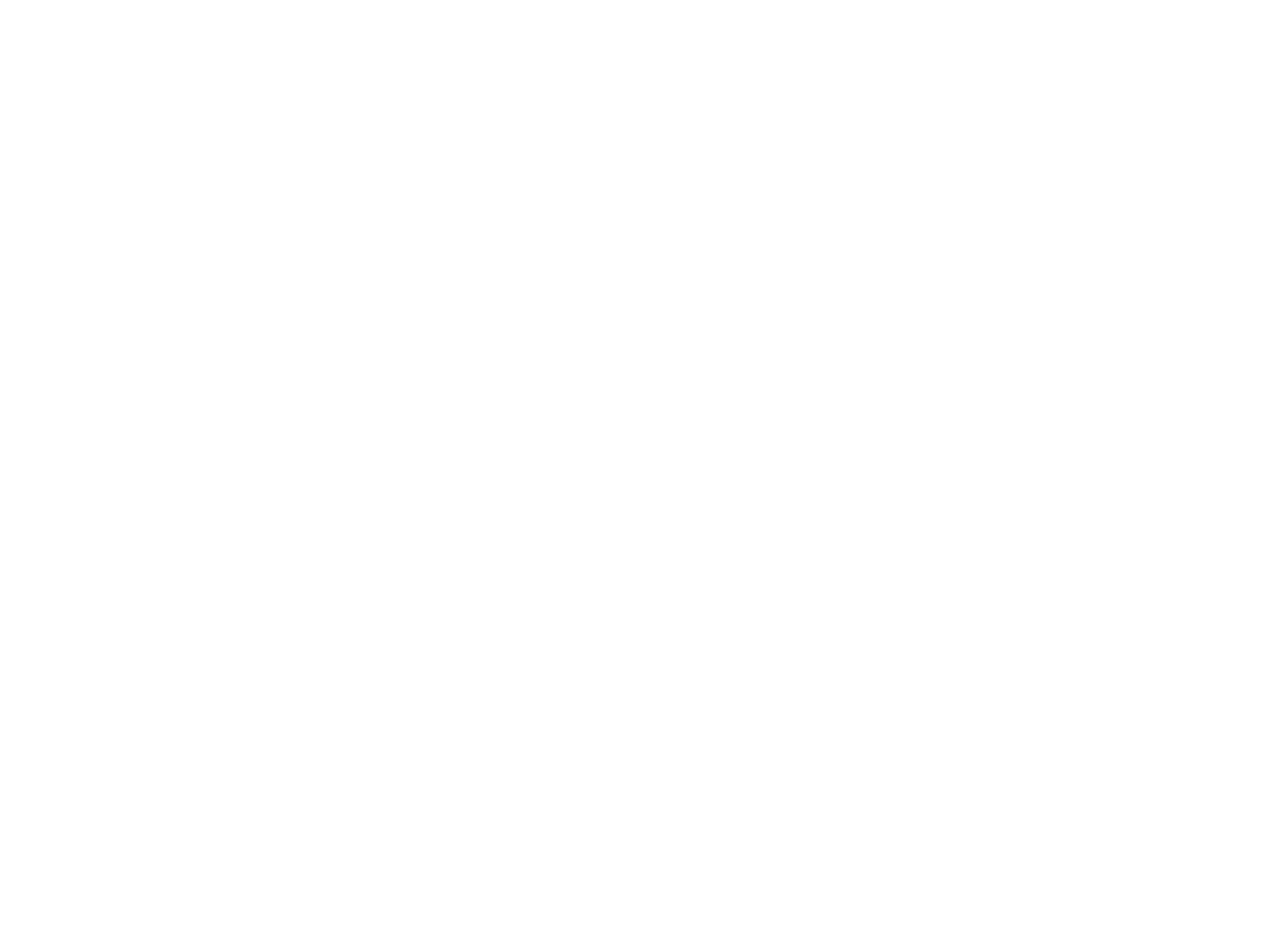
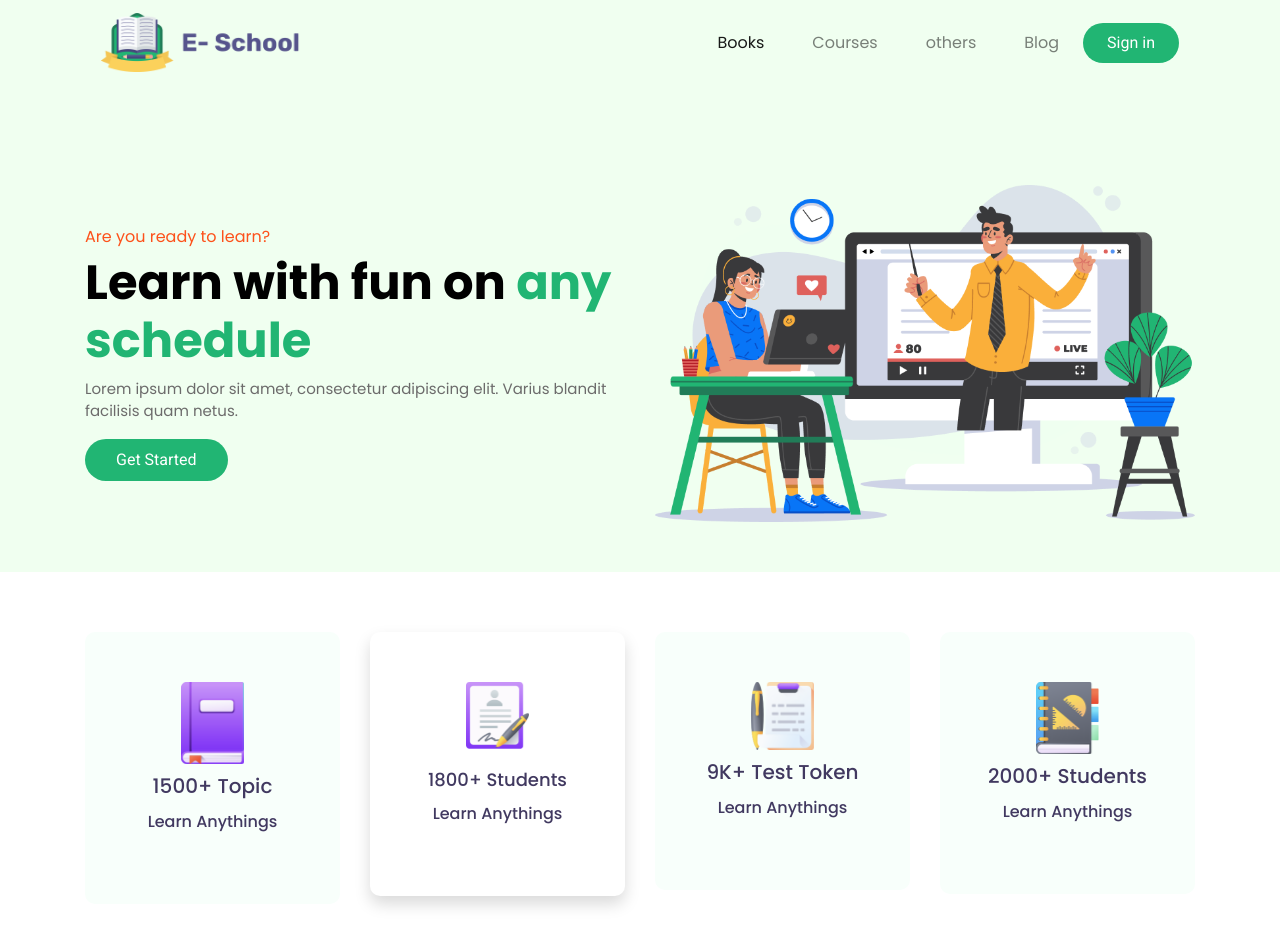
Before and after one commit to tanvin71/e-school, a plain HTML site: page index.html in a window 1280 px wide. Before the commit the page ends 800 px from the top, so only its background shows below. Drawn offline with nearby package versions, Linux system fonts and the light colour scheme.

Commit message:
middle of project

```diff
--- a/index.html
+++ b/index.html
@@ -3,12 +3,130 @@
 <head>
     <meta charset="UTF-8">
     <meta name="viewport" content="width=device-width, initial-scale=1.0">
+    <link href="https://fonts.googleapis.com/css2?family=Poppins:wght@400;500;700;800&family=Roboto&display=swap" rel="stylesheet">
+    <link rel="stylesheet" href="https://stackpath.bootstrapcdn.com/bootstrap/4.5.0/css/bootstrap.min.css" integrity="sha384-9aIt2nRpC12Uk9gS9baDl411NQApFmC26EwAOH8WgZl5MYYxFfc+NcPb1dKGj7Sk" crossorigin="anonymous">
     <link rel="stylesheet" href="style.css">
     <title>E-school</title>
 </head>
 <body>
+     <!-- header section start here -->
     <header>
+        <div class="container">
+            <nav class="navbar navbar-expand-lg navbar-light">
+                <a class="navbar-brand" href="#">
+                    <img src="images/ICON/Logo.png" alt="logo">
+                </a>
+                <button class="navbar-toggler" type="button" data-toggle="collapse" data-target="#navbarSupportedContent" aria-controls="navbarSupportedContent" aria-expanded="false" aria-label="Toggle navigation">
+                  <span class="navbar-toggler-icon"></span>
+                </button>
 
+                <div class="collapse navbar-collapse" id="navbarSupportedContent">
+                  <ul class="navbar-nav ml-auto">
+                    <li class="nav-item active">
+                      <a class="nav-link" href="#book">Books <span class="sr-only">(current)</span></a>
+                    </li>
+                    <li class="nav-item">
+                      <a class="nav-link" href="#courses">Courses</a>
+                    </li>
+                    <li class="nav-item">
+                      <a class="nav-link" href="#">others</a>
+                    </li>
+                    <li class="nav-item">
+                      <a class="nav-link" href="#">Blog</a>
+                    </li>
+                    <li class="nav-item">
+                      <a class="nav-link color text-center" href="#">Sign in</a>
+                    </li>
+
+                  </ul>
+                </div>
+              </nav>
+        </div>
     </header>
+     <!-- header section end here -->
+     <!-- banner section start here -->
+     <section class="banner">
+       <div class="container banner1">
+         <div class="row ">
+           <div class="col-md-6 d-flex align-items-center ">
+             <div class="banner-content">
+              <h6>Are you ready to learn?</h6>
+              <h1>Learn with fun on <span>any schedule</span></h1>
+              <p>Lorem ipsum dolor sit amet, consectetur adipiscing elit. Varius blandit facilisis quam netus.</p>
+              <button class="btn color">Get Started</button>
+             </div>
+           </div>
+           <div class="col-md-6 d-flex align-items-center ">
+            <div class="banner-content ">
+             <img class="image-fluid w-100" src="images/Photos/Illustration.png" alt="">
+           </div>
+          </div>
+       </div>
+     </section>
+     <!-- banner section end here -->
+     <!-- book section start here -->
+     <section id="book">
+       <div class="container">
+         <div class="row">
+           <div class="col-md-3">
+            <div class="card text-center">
+              <div class="img-content text-center">
+                  <img class="image-fluid w-25"src="images/ICON/book.png" class="card-img-top" alt="image">
+              </div>
+              <div class="card-body">
+                <h5 class="card-title">1500+ Topic</h5>
+                <p class="card-text">Learn Anythings</p>
+              </div>
+            </div>
+           </div>
+           <div class="col-md-3">
+            <div class="card shadow">
+              <div class="img-content text-center">
+                <img class="image-fluid w-25 "src="images/ICON/student.png" class="card-img-top" alt="image">
+              </div>
+              <div class="card-body text-center">
+                <h5 class="card-title">1800+ Students</h5>
+                <p class="card-text">Learn Anythings</p>
+              </div>
+            </div>
+           </div>
+
+           <div class="col-md-3">
+            <div class="card">
+              <div class="img-content text-center">
+                <img class="image-fluid w-25 "src="images/ICON/test.png" class="card-img-top" alt="image">
+              </div>
+              <div class="card-body text-center">
+                <h5 class="card-title">9K+ Test Token</h5>
+                <p class="card-text">Learn Anythings</p>
+              </div>
+            </div>
+           </div>
+           <div class="col-md-3">
+            <div class="card">
+              <div class="img-content text-center">
+                <img class="image-fluid w-25 "src="images/ICON/students.png" class="card-img-top" alt="image">
+              </div>
+              <div class="card-body text-center">
+                <h5 class="card-title">2000+ Students</h5>
+                <p class="card-text">Learn Anythings</p>
+              </div>
+            </div>
+           </div>
+         </div>
+       </div>
+     </section>
+     <!-- banner section end here -->
+
+      <!-- courses section start here -->
+
+
+       <!-- courses section end here -->
+
+
+
+    <script src="https://code.jquery.com/jquery-3.5.1.slim.min.js" integrity="sha384-DfXdz2htPH0lsSSs5nCTpuj/zy4C+OGpamoFVy38MVBnE+IbbVYUew+OrCXaRkfj" crossorigin="anonymous"></script>
+    <script src="https://cdn.jsdelivr.net/npm/popper.js@1.16.0/dist/umd/popper.min.js" integrity="sha384-Q6E9RHvbIyZFJoft+2mJbHaEWldlvI9IOYy5n3zV9zzTtmI3UksdQRVvoxMfooAo" crossorigin="anonymous"></script>
+    <script src="https://stackpath.bootstrapcdn.com/bootstrap/4.5.0/js/bootstrap.min.js" integrity="sha384-OgVRvuATP1z7JjHLkuOU7Xw704+h835Lr+6QL9UvYjZE3Ipu6Tp75j7Bh/kR0JKI" crossorigin="anonymous"></script>
 </body>
 </html>
--- a/style.css
+++ b/style.css
@@ -0,0 +1,89 @@
+/* font-family: 'Poppins', sans-serif;
+font-family: 'Roboto', sans-serif; */
+* {
+    margin: 0;
+    padding: 0;
+    font-family: 'Poppins', sans-serif;
+}
+/* header section start here */
+header {
+    background-color: #F0FFF0;
+}
+.navbar-brand img {
+    width : 200px;
+}
+ .navbar-expand-lg .navbar-nav .nav-link {
+    padding-right: 1.5rem;
+    padding-left: 1.5rem;
+}
+.color {
+    background-color: #21B573;
+    padding: 8px 30px;
+    border-radius: 33px;
+    color: #ffffff!important;
+    font-size: 16px;
+    text-align: center!important;
+    font-family: 'Roboto', sans-serif;
+}
+.banner-content h6 {
+    font-family: Poppins;
+    font-weight: normal;
+    font-size: 16px;
+    color: #FD511A;
+}
+.banner-content h1 {
+    font-family: 'Poppins', sans-serif;
+    font-weight: bold;
+    font-size: 48px;
+    color: #000000;
+}
+.banner-content span {
+    font-family: 'Poppins', sans-serif;
+    font-weight: bold;
+    font-size: 48px;
+    color: #21B573;
+}
+.banner-content p {
+    font-family: 'Poppins', sans-serif;
+    font-size: 15px;
+    color: #6C6B6B;
+}
+
+/* header section end here */
+
+/* banner section start here */
+.banner {
+    background-color: #F0FFF0;
+    padding-top: 100px;
+    padding-bottom: 50px;
+
+}
+
+/* banner section end here */
+/* book section start here */
+#book {
+    margin: 60px 0px;
+}
+.card {
+    border:none;
+    background-color: #F8FFFB;
+    border-radius: 10px;
+    padding: 50px 0px;
+}
+.shadow{
+    background-color: #ffffff;
+
+}
+.card-body,.shadow h5 {
+    font-family: 'Poppins', sans-serif;
+    font-weight: 500;
+    font-size: 18px;
+    color: #413960;
+    padding-top: 10px;
+}
+.card-body,.shadow p {
+    font-family: 'Poppins', sans-serif;
+    font-size: 16px;
+    color: #413960
+}
+/* book section end here */
```
Also changed, not shown: images/ICON/Logo.png (added), images/ICON/Student.png (added), images/ICON/Students.png (added), images/ICON/Test.png (added), images/ICON/book.png (added), images/ICON/calendar.png (added), images/ICON/people.png (added), images/Photos/Illustration.png (added), images/Photos/Man.png (added), images/Photos/Morder psyc.png (added), images/Photos/Morder pychons.png (added), images/Photos/Morder pyschology.png (added), 1 other file.
